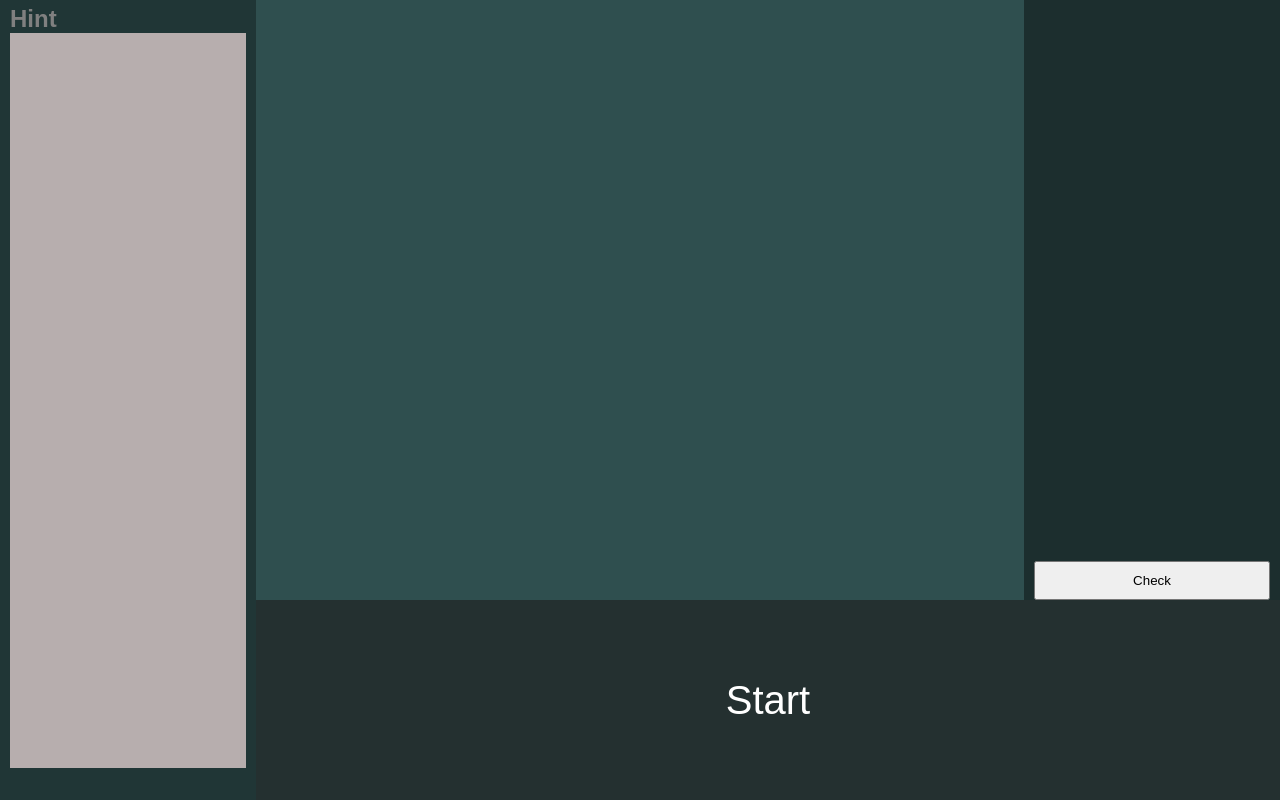
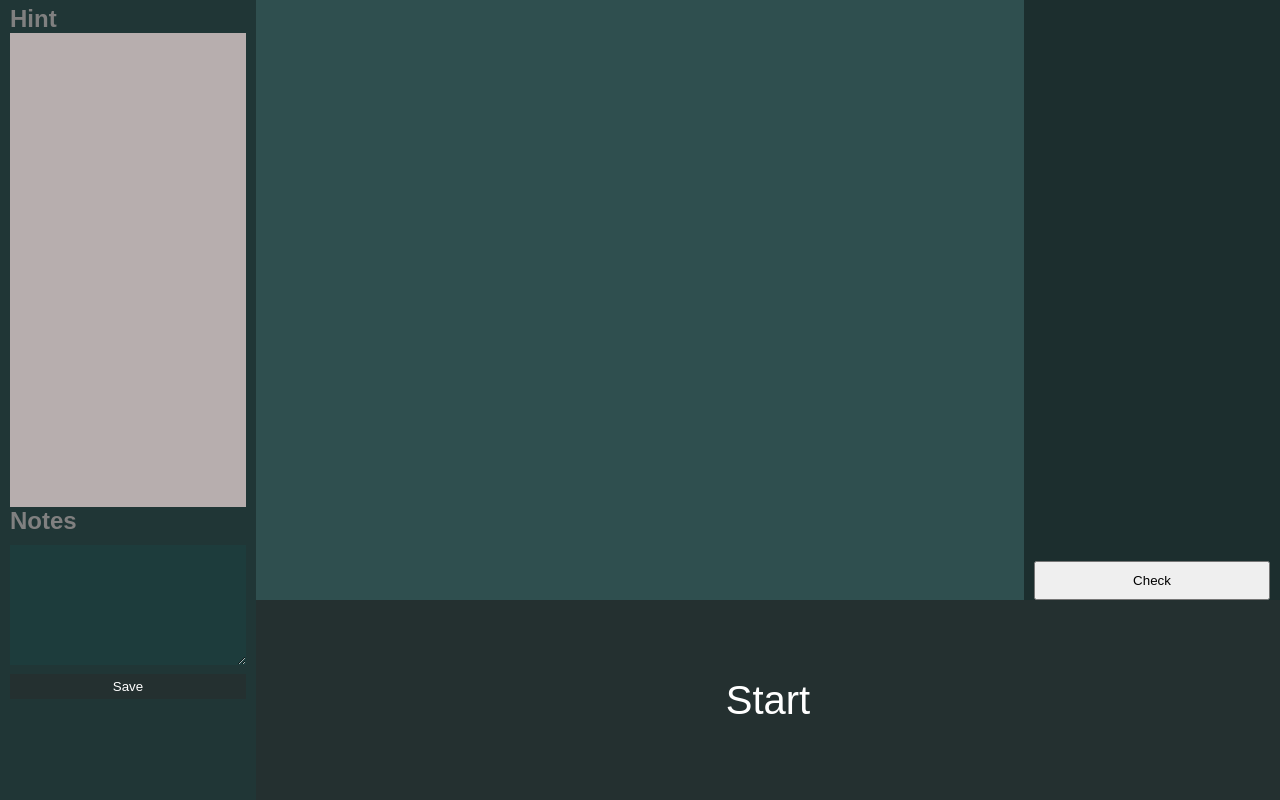
Before and after one commit to uxzane6225/Crime-Scene-Investigation-Board-Simulation-Game, a plain HTML site: page index.html in a window 1280 px wide. Drawn offline with Linux system fonts and the light colour scheme.

Commit message:
Added Notes and Removed (not) from Somera

```diff
--- a/index.html
+++ b/index.html
@@ -12,6 +12,11 @@
             <h1>Hint</h1>
             <div id="hintLog">
             </div>
+            <h1>Notes</h1>
+            <div id="notesBox">
+                <textarea id="notesInput"></textarea>
+                <button id="saveNotes">Save</button>
+            </div>
         </aside>
         <section id="container">
             <div id="input">
@@ -19,7 +24,7 @@
                 </div>
                 <div id="choiceControls">
                     <div id="choices"></div>
-                    <button id="check"">Check</button>
+                    <button id="check">Check</button>
                 </div>
             </div>
             <div id="dialogue">
--- a/script.js
+++ b/script.js
@@ -2,6 +2,9 @@ const dialogue = document.getElementById('dialogue');
 const board = document.getElementById('board');
 const choices = document.getElementById('choices');
 const check = document.getElementById('check');
+const notesInput = document.getElementById('notesInput');
+const saveNotes = document.getElementById('saveNotes');
+const hintLog = document.getElementById('hintLog');
 let score = 0;
 let current = null;
 
@@ -191,3 +194,16 @@ function rounds(paragraph, first, second, third, hints, nextRound, correctIndex
 
     });
 }
+
+
+window.addEventListener('load', function () {
+    let saved = localStorage.getItem('notes');
+    if (saved) {
+        notesInput.value = saved;
+    }
+});
+
+saveNotes.addEventListener('click', function () {
+    localStorage.setItem('notes', notesInput.value);
+    alert('Notes saved');
+});
--- a/style.css
+++ b/style.css
@@ -27,8 +27,9 @@ main {
 
 #hintLog {
     padding: 5px;
-    height: 93%;
+    height: 60%;
     background-color: rgb(183, 174, 174);
+    overflow-y: auto;
 }
 
 #container {
@@ -111,3 +112,34 @@ main {
     border: none;
     cursor: pointer;
 }
+
+#notesBox {
+    margin-top: 10px;
+}
+
+#notesInput {
+    width: 100%;
+    height: 100px;
+}
+
+#saveNotes {
+    margin-top: 5px;
+}
+
+#notesInput {
+    width: 100%;
+    height: 120px;
+    background-color: rgb(29, 60, 60);
+    color: white;
+    border: none;
+    padding: 5px;
+}
+
+#saveNotes {
+    width: 100%;
+    padding: 5px;
+    background-color: rgb(36, 48, 48);
+    color: white;
+    border: none;
+    cursor: pointer;
+}
```
Also changed, not shown: 1 other file.
